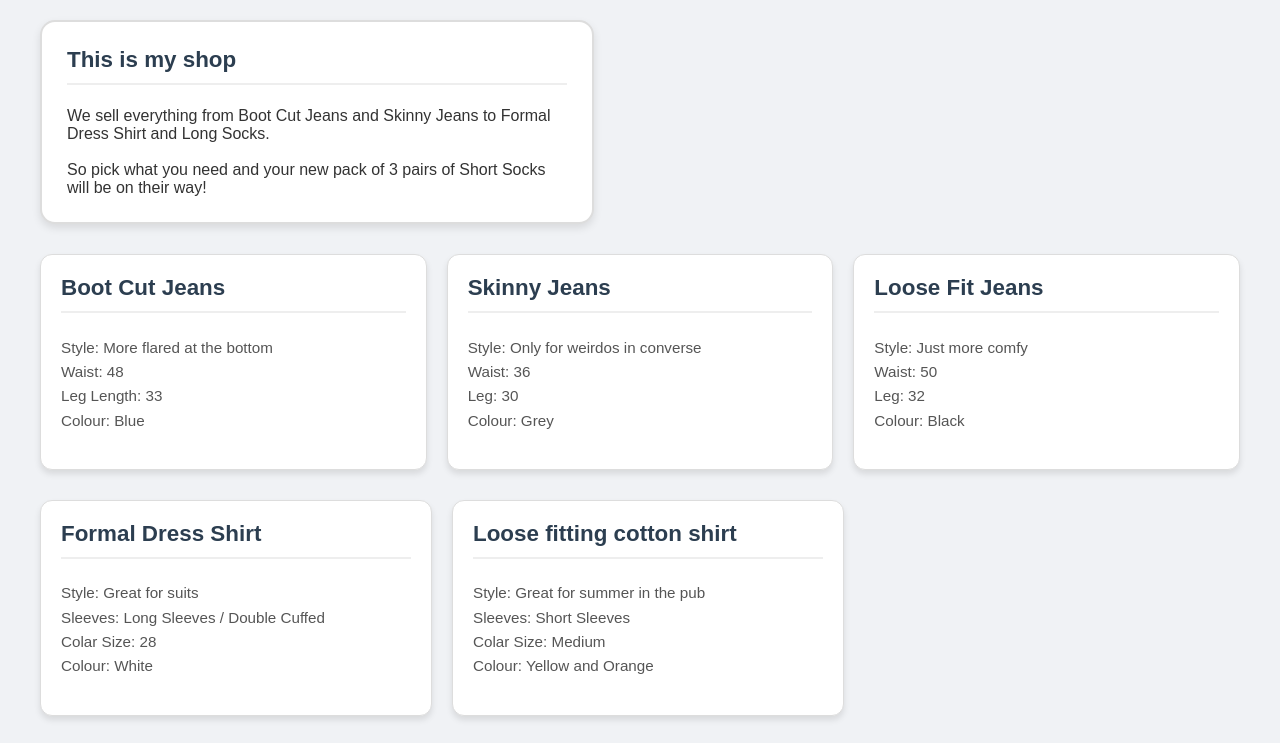
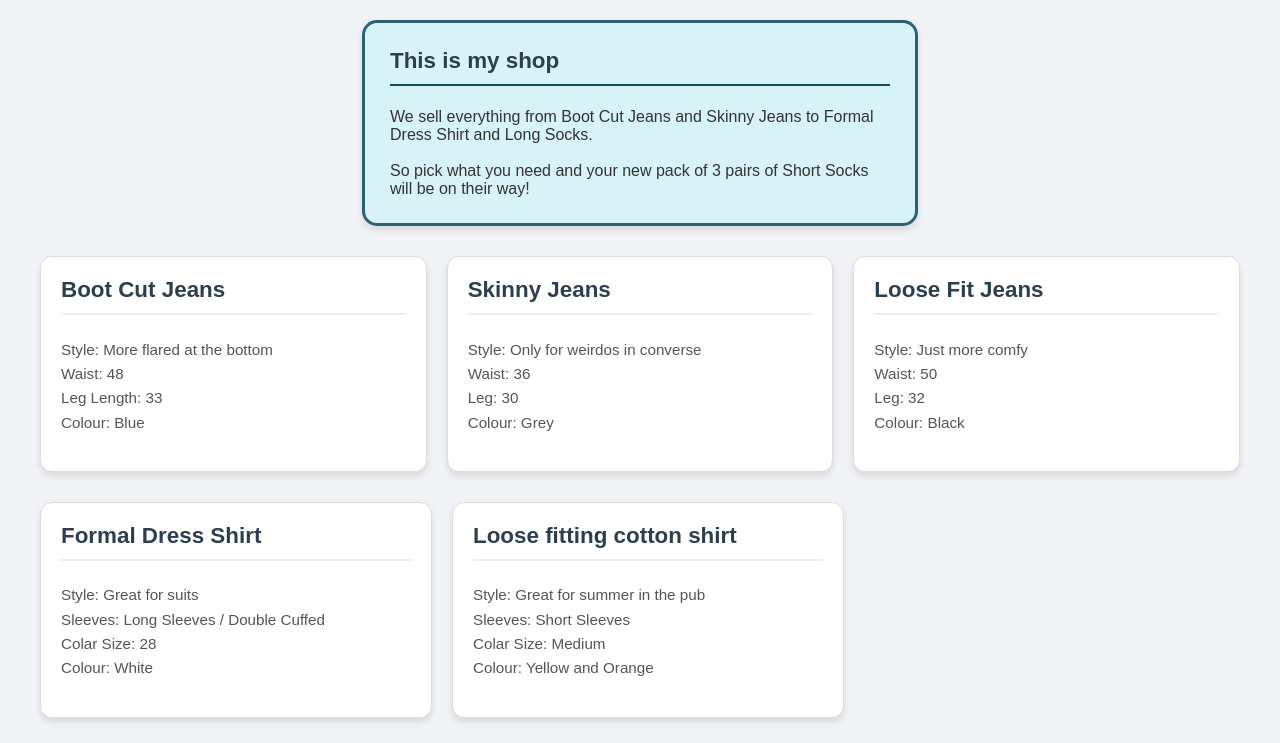
Before and after one commit to simonyoung75-repo/js_exercises, a plain HTML site: page browserOut/index.html in a window 1280 px wide. Shown: the top 743 px of the page. Drawn offline with Linux system fonts and the light colour scheme.

Commit message:
more css changes

```diff
--- a/browserOut/style.css
+++ b/browserOut/style.css
@@ -36,13 +36,14 @@ article {
 
 /* Headline Card Styling */
 .headline {
-  flex: 2;
+  flex: 1;
   min-width: 250px; /* Ensures cards don't get too squished */
   max-width: 500px;
-  border: 2px solid #ddd;
+  margin: 0 auto;
+  border: 3px solid #124b5fdd;
   border-radius: 15px;
   padding: 25px;
-  background-color: #ffffff;
+  background-color: #d8f3f8;
   box-shadow: 0 4px 8px rgba(0, 0, 0, 0.1); /* Adds a subtle shadow */
   transition: transform 0.3s ease; /* Smooth hover effect */
 }
@@ -58,6 +59,10 @@ h1 {
   color: #2c3e50;
   border-bottom: 2px solid #eee;
   padding-bottom: 10px;
+}
+
+.headline h1 {
+  border-bottom-color: #124b5f; /* Matches your border or use any color like 'orange' */
 }
 
 ul {
```
